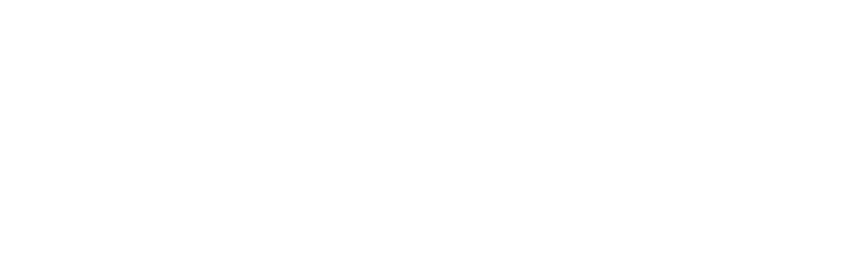
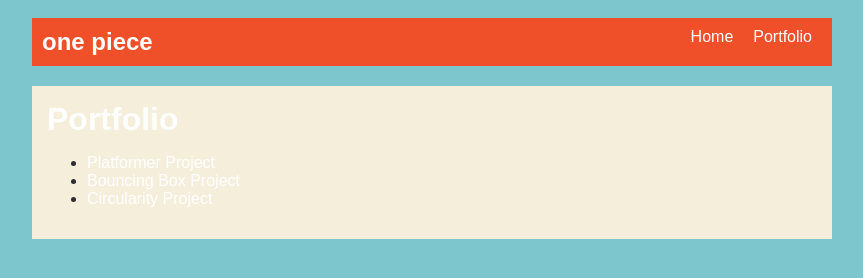
Before and after one commit to flamingo891-droid/flamingo891-droid.github.io, a plain HTML site: page portfolio.html in a window 1280 px wide. Shown: the whole page, without its empty margins (208-1071 px from the left). Drawn offline with Linux system fonts and the light colour scheme.

Commit message:
Portfolio Start

```diff
--- a/portfolio.html
+++ b/portfolio.html
@@ -0,0 +1,42 @@
+<!DOCTYPE html>
+<html>
+  <head>
+    <title>one piece</title>
+    <link rel="stylesheet" href="style.css" />
+  </head>
+
+  <body>
+    <!-- All content goes here -->
+    <div id="all-contents">
+      <nav>
+        <h1>one piece</h1>
+        <ul id="nav-ul">
+          <li class="nav-li">
+            <a href="index.html">Home</a>
+          </li>
+
+          <li class="nav-li">
+            <a href="portfolio.html">Portfolio</a>
+          </li>
+        </ul>
+      </nav>
+
+      <main>
+        <div class="content">
+          <h1>Portfolio</h1>
+          <ul id="portfolio">
+            <li>
+              <a href="fsd-projects/platformer/">Platformer Project</a>
+            </li>
+            <li>
+              <a href="fsd-projects/bouncing-box/">Bouncing Box Project</a>
+            </li>
+            <li>
+              <a href="fsd-projects/circularity/">Circularity Project</a>
+            </li>
+          </ul>
+        </div>
+      </main>
+    </div>
+  </body>
+</html>
```
Also changed, not shown: index.html (+1 -1 lines).
